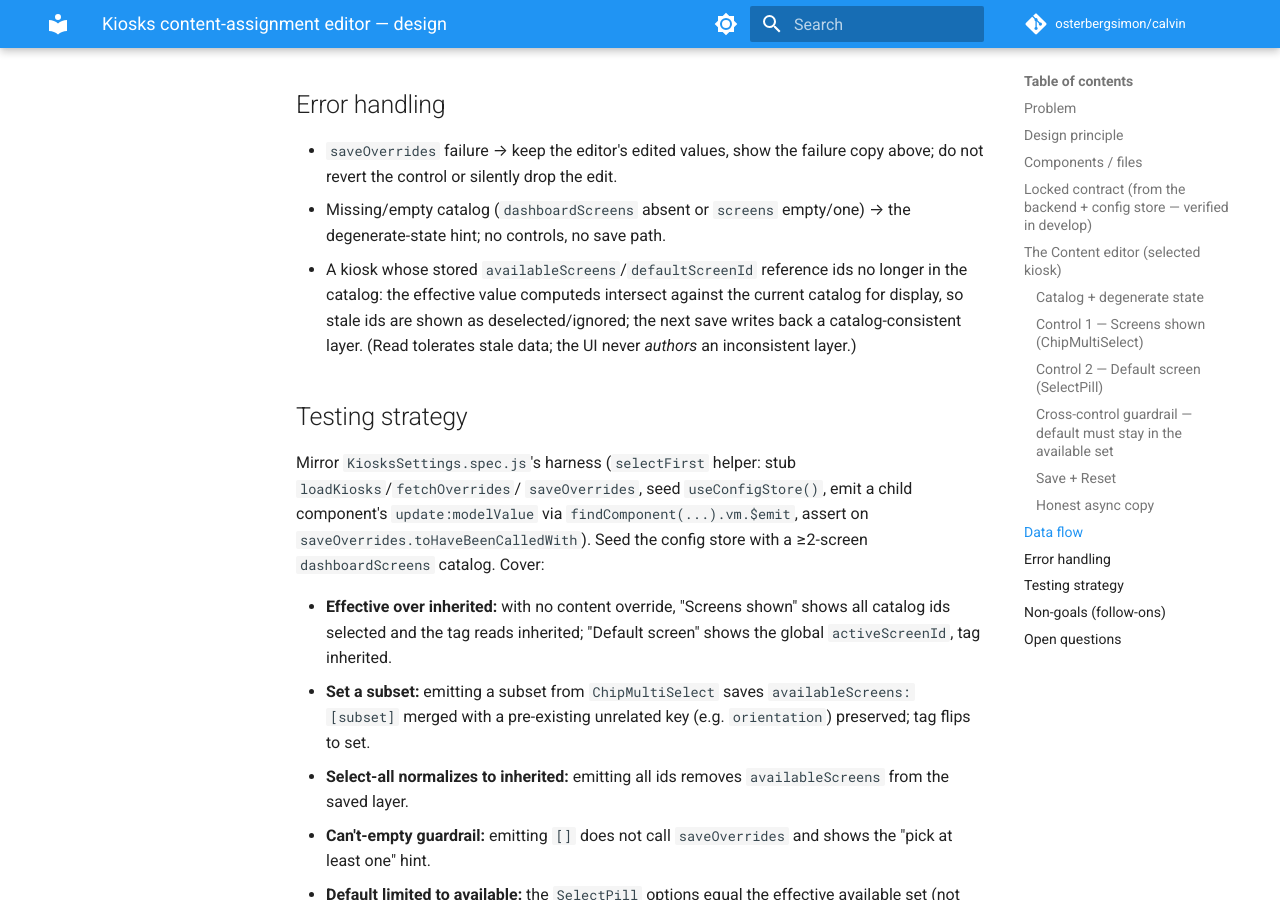
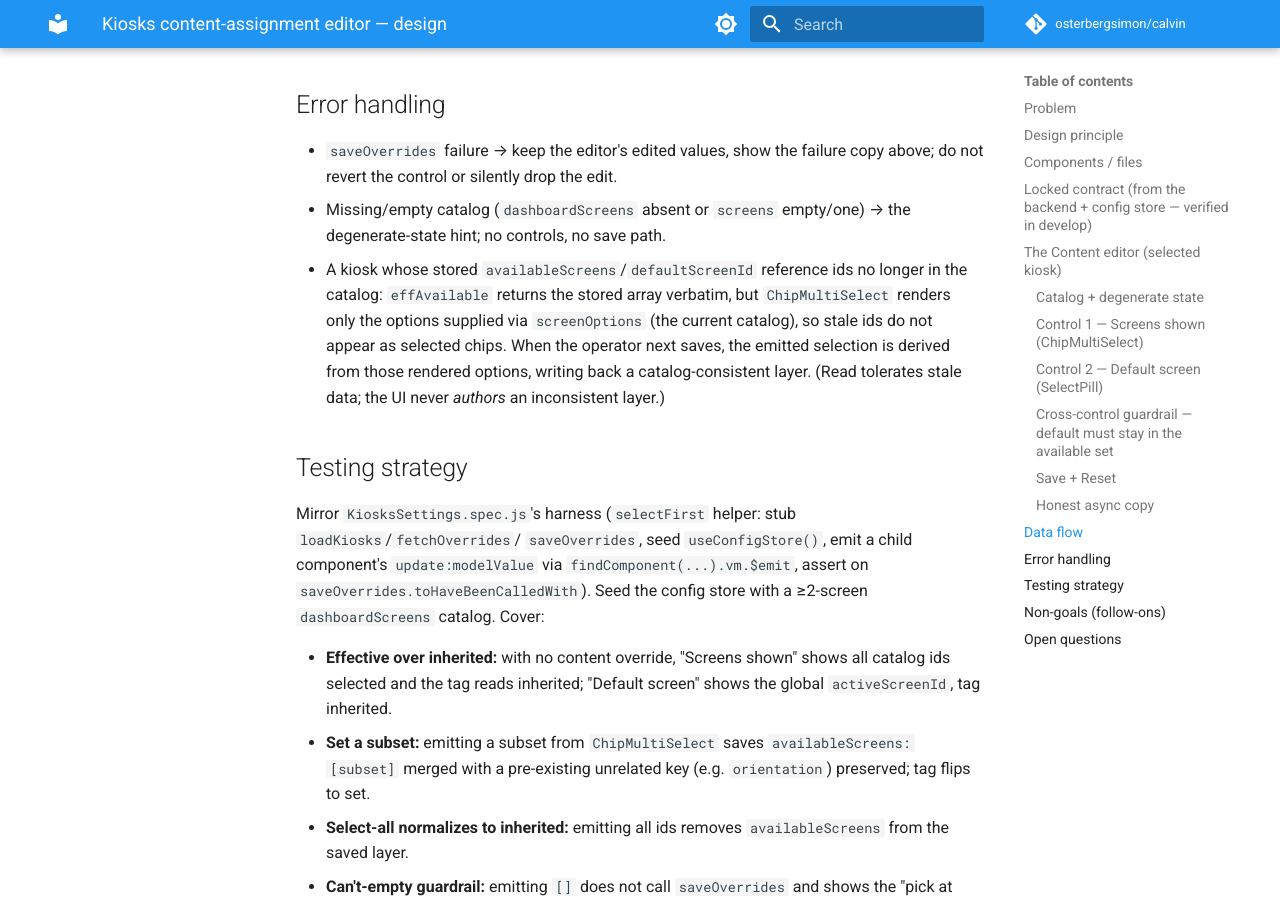
Before and after one commit to osterbergsimon/calvin, an MkDocs documentation site: the page built from docs/superpowers/specs/2026-07-13-kiosks-content-assignment-ui-design.md, in a window 1280 px wide and 900 px high, scrolled down 4154 px. Built offline with MkDocs 1.6.1 and Material for MkDocs 9.7.7, drawn with Linux system fonts in a browser that asks for light colours; comment, search, counter and statistics services are not loaded.

```diff
--- a/docs/superpowers/specs/2026-07-13-kiosks-content-assignment-ui-design.md
+++ b/docs/superpowers/specs/2026-07-13-kiosks-content-assignment-ui-design.md
@@ -142,10 +142,11 @@
   control or silently drop the edit.
 - Missing/empty catalog (`dashboardScreens` absent or `screens` empty/one) → the degenerate-state hint; no
   controls, no save path.
-- A kiosk whose stored `availableScreens`/`defaultScreenId` reference ids no longer in the catalog: the
-  effective value computeds intersect against the current catalog for display, so stale ids are shown as
-  deselected/ignored; the next save writes back a catalog-consistent layer. (Read tolerates stale data; the
-  UI never *authors* an inconsistent layer.)
+- A kiosk whose stored `availableScreens`/`defaultScreenId` reference ids no longer in the catalog:
+  `effAvailable` returns the stored array verbatim, but `ChipMultiSelect` renders only the options supplied
+  via `screenOptions` (the current catalog), so stale ids do not appear as selected chips. When the operator
+  next saves, the emitted selection is derived from those rendered options, writing back a catalog-consistent
+  layer. (Read tolerates stale data; the UI never *authors* an inconsistent layer.)
 
 ## Testing strategy
 
```
Also changed, not shown: 1 other file.
